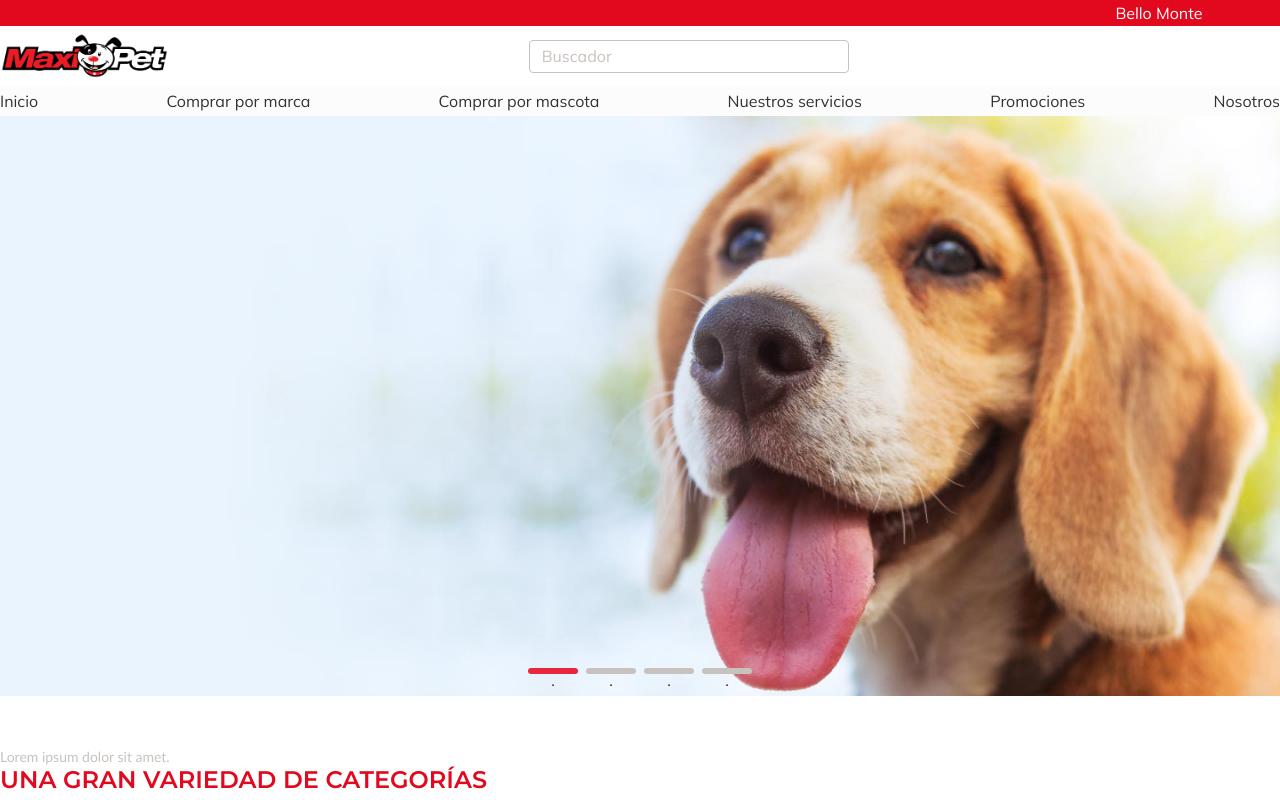
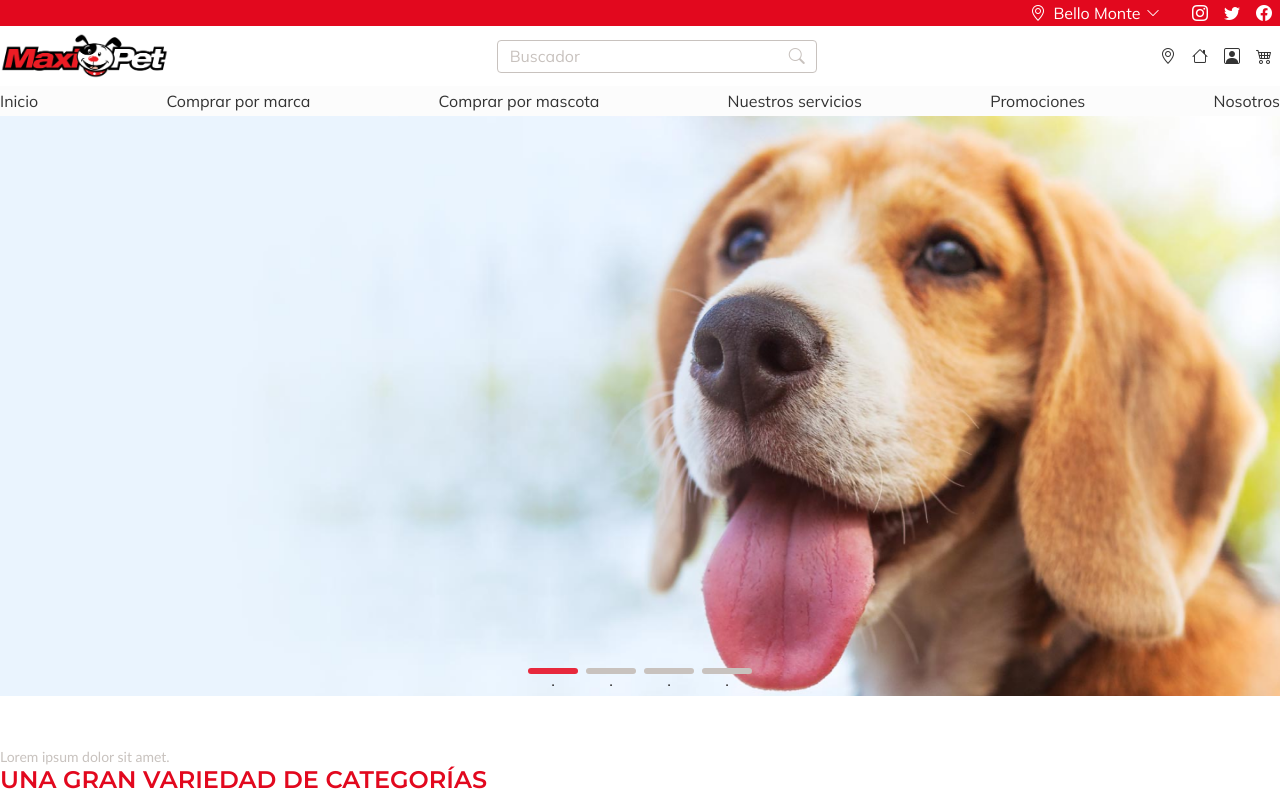
Before and after one commit to andlicon/maxipet, a Next.js app: page / in a window 1280 px wide. Shown: the top 800 px of the page. Built offline with nearby package versions, Linux system fonts and the light colour scheme.

Commit message:
ADD: bootrstrap icon again

```diff
--- a/pages/_document.tsx
+++ b/pages/_document.tsx
@@ -26,7 +26,7 @@ class MyDocument extends Document {
             href="https://fonts.googleapis.com/css2?family=Open+Sans:ital,wght@0,600;1,400&display=swap"
             rel="stylesheet"
           />
-          {/* <link rel='stylesheet' href='https://cdn.jsdelivr.net/npm/bootstrap-icons@1.10.5/font/bootstrap-icons.css' /> */}
+          <link rel='stylesheet' href='https://cdn.jsdelivr.net/npm/bootstrap-icons@1.10.5/font/bootstrap-icons.css' />
         </Head>
         <body>
           <Main />
```
